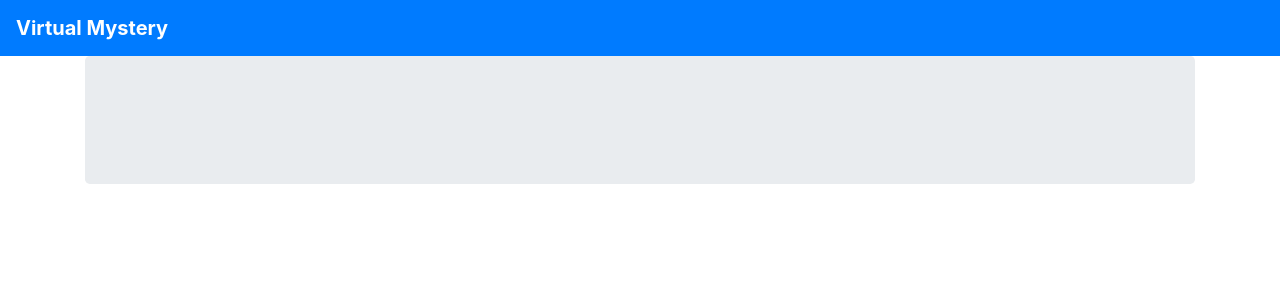
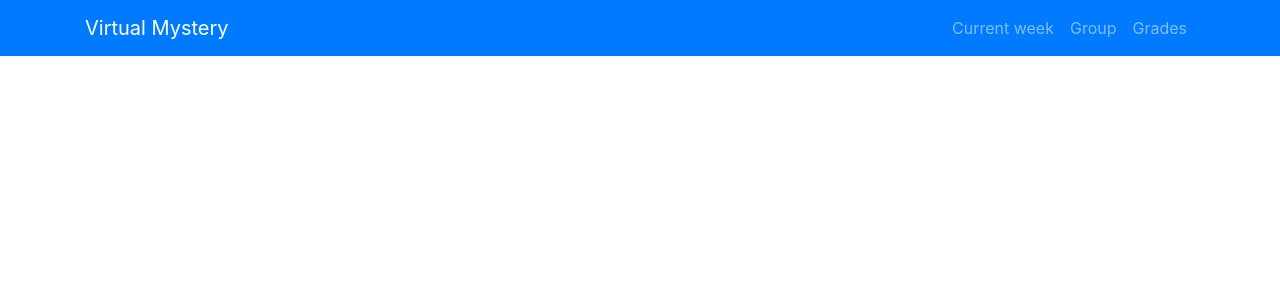
Before and after one commit to utmandrew/virtual-mystery, an Angular app in the folder src/vm-angular/: page /comment/list in a window 1280 px wide. Shown: the top 300 px of the page. Built offline with nearby package versions, Linux system fonts and the light colour scheme; no server answers.

Commit message:
Added responsive Navbar and cleaned up look

```diff
--- a/src/vm-angular/src/app/app.component.html
+++ b/src/vm-angular/src/app/app.component.html
@@ -1,12 +1,35 @@
-<nav class="navbar navbar-inverse bg-primary">
-	<a class="navbar-brand font-weight-bold text-white">Virtual Mystery</a>
-	<app-logout *ngIf="authService.getUser()" >
-	</app-logout>
+<nav class="navbar navbar-expand-sm mb-3 navbar-dark bg-primary">
+	<div class="container">
+		<a class="navbar-brand" href="#">Virtual Mystery</a>
+
+		<button class="navbar-toggler" data-toggle="collapse" data-target="#navbarNav">
+			<span class="navbar-toggler-icon"></span>
+		</button>
+
+		<div class="collapse navbar-collapse" id="navbarNav">
+		<ul class="ml-auto navbar-nav" >
+
+			<li class="nav-item">
+				<a class ="nav-link" href="#">Current week</a>
+			</li>
+			<li class="nav-item">
+				<a class ="nav-link" href="#">Group</a>
+			</li>
+			<li class="nav-item">
+				<a class ="nav-link" href="#">Grades</a>
+			</li>
+			<li class="nav-item">
+				<app-logout *ngIf="authService.getUser()" ></app-logout>
+			</li>
+
+		</ul>
+		</div>
+	</div>
 </nav>
 
 
 <div class="container">
-	<div class="jumbotron">
+
 		<router-outlet></router-outlet>
-	</div>
+
 </div>
```
